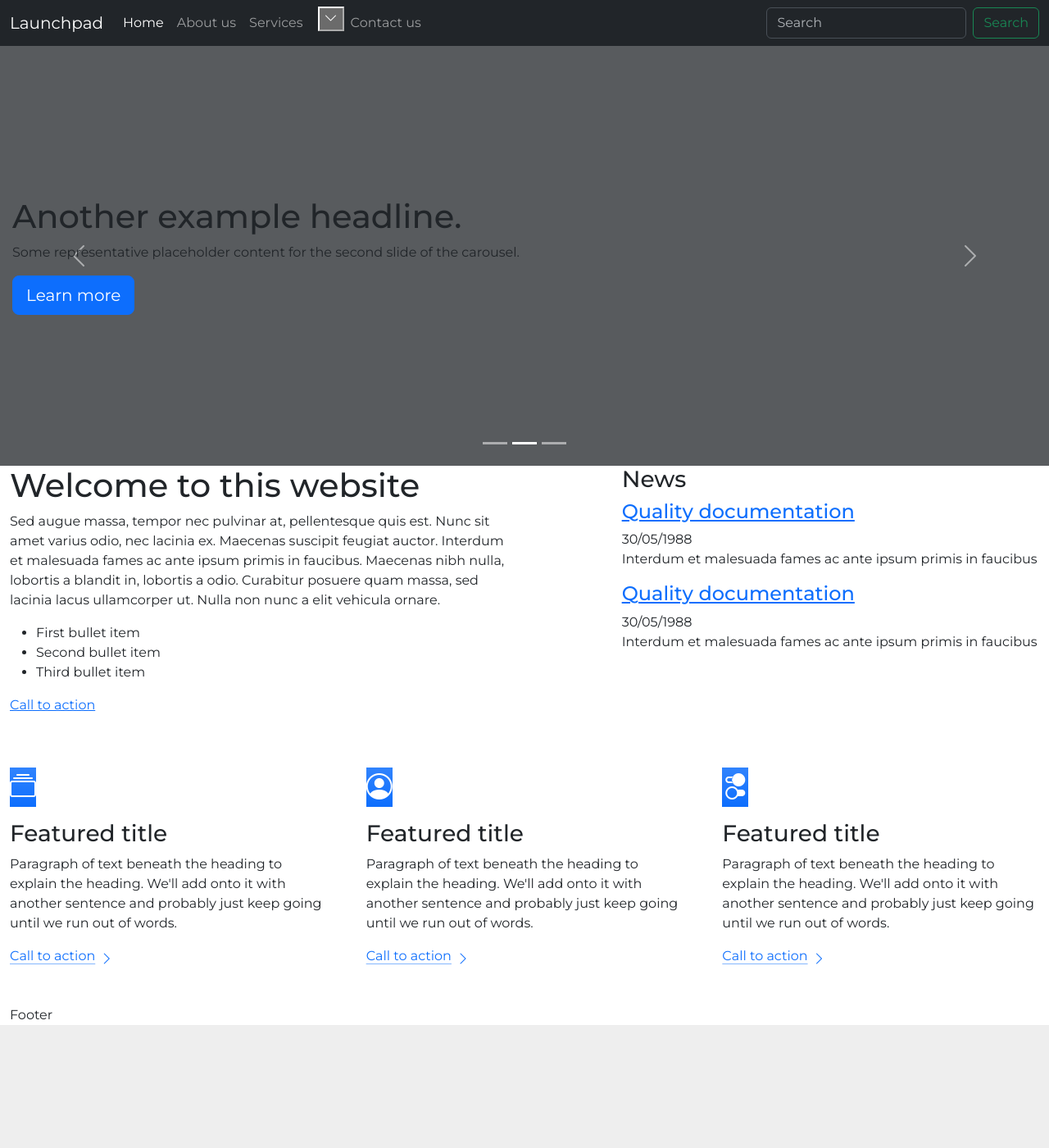
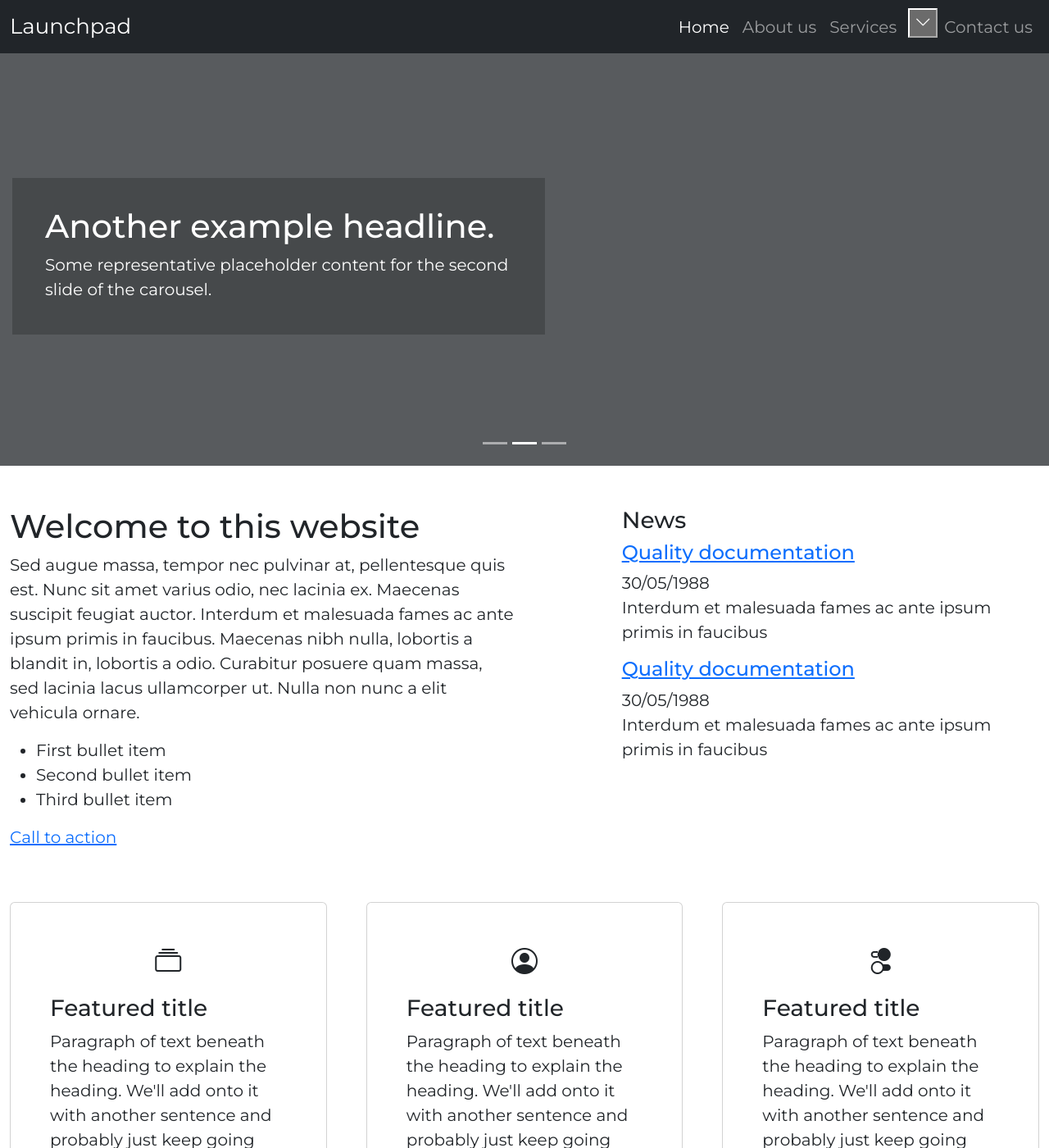
Before and after one commit to soulroll/jekyll-brochure-static-site-builder, a Jekyll site: the page built from _pages/index.md, in a window 1280 px wide and 1400 px high. Shown: the whole window at 82% size. Built offline with Jekyll 4.4.1, drawn with Linux system fonts in a browser that asks for light colours; some of the changed text lies outside the part shown.

Commit message:
Minor: Carousel work

```diff
--- a/_includes/header.html
+++ b/_includes/header.html
@@ -1,12 +1,15 @@
 <header data-bs-theme="dark">
   <nav class="navbar navbar-expand-md navbar-dark fixed-top bg-dark" aria-label="site-navigation">
     <div class="container">
+
       <a class="navbar-brand" href="/">Launchpad</a>
+
       <button class="navbar-toggler collapsed" type="button" data-bs-toggle="collapse" data-bs-target="#navbarCollapse" aria-controls="navbarCollapse" aria-expanded="false" aria-label="Toggle navigation">
         <span class="navbar-toggler-icon"></span>
       </button>
+
       <div class="navbar-collapse collapse" id="navbarCollapse">
-        <ul class="navbar-nav me-auto mb-2 mb-md-0">
+        <ul class="navbar-nav ms-auto mb-2 mb-md-0">
           {% for item in site.data.navigation %}
           <li class="nav-item {% if item.subpages != null %}dropdown{% endif %}">
             <a class="nav-link{% if page.url == item.url %} active{% endif %}" {% if page.url == item.url %}aria-current="page"{% endif %} href="{{ site.baseurl }}{{ item.url }}">{{ item.title }}</a>
@@ -27,11 +30,8 @@
           </li>
           {% endfor %}
         </ul>
-        <form class="d-flex" role="search">
-          <input class="form-control me-2" type="search" placeholder="Search" aria-label="Search">
-          <button class="btn btn-outline-success" type="submit">Search</button>
-        </form>
       </div>
+
     </div>
   </nav>
 </header>
--- a/_layouts/home.html
+++ b/_layouts/home.html
@@ -10,6 +10,16 @@
     <button type="button" data-bs-target="#HomePageCarousel" data-bs-slide-to="2" aria-label="Slide 3"></button>
   </div>
 
+  <button class="carousel-control-prev" type="button" data-bs-target="#HomePageCarousel" data-bs-slide="prev">
+    <span class="carousel-control-prev-icon" aria-hidden="true"></span>
+    <span class="visually-hidden">Previous</span>
+  </button>
+
+  <button class="carousel-control-next" type="button" data-bs-target="#HomePageCarousel" data-bs-slide="next">
+    <span class="carousel-control-next-icon" aria-hidden="true"></span>
+    <span class="visually-hidden">Next</span>
+  </button>
+
   <div class="carousel-inner">
 
     <div class="carousel-item active">
@@ -19,7 +29,6 @@
           <div class="carousel-caption-custom">
             <h1>Example headline.</h1>
             <p>Some representative placeholder content for the first slide of the carousel.</p>
-            <a class="btn btn-lg btn-primary" href="#">Sign up today</a>
           </div>
         </div>
       </div>
@@ -32,7 +41,6 @@
           <div class="carousel-caption-custom">
             <h1>Another example headline.</h1>
             <p>Some representative placeholder content for the second slide of the carousel.</p>
-            <a class="btn btn-lg btn-primary" href="#">Learn more</a>
           </div>
         </div>
       </div>
@@ -45,25 +53,17 @@
             <div class="carousel-caption-custom">
               <h1>One more for good measure.</h1>
               <p>Some representative placeholder content for the third slide of this carousel.</p>
-              <p><a class="btn btn-lg btn-primary" href="#">Browse gallery</a></p>
             </div>
           </div>
         </div>
       </div>
     </div>
 
-    <button class="carousel-control-prev" type="button" data-bs-target="#HomePageCarousel" data-bs-slide="prev">
-      <span class="carousel-control-prev-icon" aria-hidden="true"></span>
-      <span class="visually-hidden">Previous</span>
-    </button>
-
-    <button class="carousel-control-next" type="button" data-bs-target="#HomePageCarousel" data-bs-slide="next">
-      <span class="carousel-control-next-icon" aria-hidden="true"></span>
-      <span class="visually-hidden">Next</span>
-    </button>
+  </div>
 
 </div>
-</div>
+
+<div class="page">
 
   <div class="container">
     <div class="row">
@@ -97,20 +97,26 @@
   <div class="container overflow-hidden">
     <div class="row gx-5 py-5">
 
-    <div class="col">
-      <div class="feature-icon d-inline-flex align-items-center justify-content-center text-bg-primary bg-gradient fs-2 mb-3">
+      <div class="col-md-4">
+
+        <div class="card p-5 mb-5">
+          <div class="feature-icon d-inline-flex align-items-center justify-content-center fs-2 mb-3">
             <i class="bi-collection"></i>
           </div>
           <h3>Featured title</h3>
-      <p>Paragraph of text beneath the heading to explain the heading. We'll add onto it with another sentence and probably just keep going until we run out of words.</p>
+          <p>Paragraph of text beneath the heading to explain the heading. We'll add onto it with another sentence and probably just keep going until.</p>
           <a href="#" class="icon-link">
             Call to action
             <i class="bi bi-chevron-right"></i>
           </a>
         </div>
 
-    <div class="col">
-      <div class="feature-icon d-inline-flex align-items-center justify-content-center text-bg-primary bg-gradient fs-2 mb-3">
+      </div>
+
+      <div class="col-md-4">
+
+        <div class="card p-5 mb-5">
+          <div class="feature-icon d-inline-flex align-items-center justify-content-center fs-2 mb-3">
             <i class="bi bi-person-circle"></i>
           </div>
           <h3>Featured title</h3>
@@ -121,8 +127,12 @@
           </a>
         </div>
 
-    <div class="col">
-      <div class="feature-icon d-inline-flex align-items-center justify-content-center text-bg-primary bg-gradient fs-2 mb-3">
+      </div>
+
+      <div class="col-md-4">
+
+        <div class="card p-5 mb-5">
+          <div class="feature-icon d-inline-flex align-items-center justify-content-center fs-2 mb-3">
             <i class="bi-toggles2"></i>
           </div>
           <h3>Featured title</h3>
@@ -134,4 +144,8 @@
         </div>
 
       </div>
+
     </div>
+  </div>
+
+</div>
--- a/src/styles/base/_base.scss
+++ b/src/styles/base/_base.scss
@@ -5,10 +5,15 @@
 body {
   font-family: 'Montserrat Variable', sans-serif;
   font-weight: 400;
+  font-size: 20px;
 }
 
 main {
   padding-top: 56px;
+}
+
+.page {
+  @include rem(padding, 50px 0 50px 0);
 }
 
 .carousel-item {
--- a/src/styles/components/_navigation.scss
+++ b/src/styles/components/_navigation.scss
@@ -1,3 +1,7 @@
+.navbar-brand {
+  font-size: 26px;
+}
+
 .subpage-toggler {
   position: absolute;
   top: 0;
```
Also changed, not shown: src/styles/components/_carousel.scss (+25 -1 lines), assets/css/main.bundle.css. Lines whose indentation alone changed are shown as unchanged.
